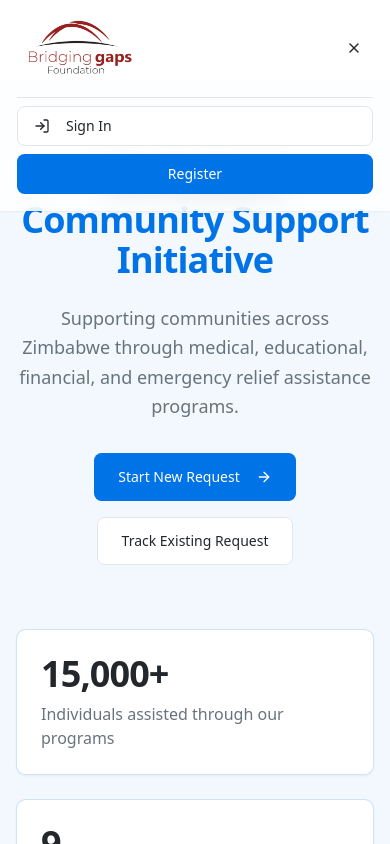
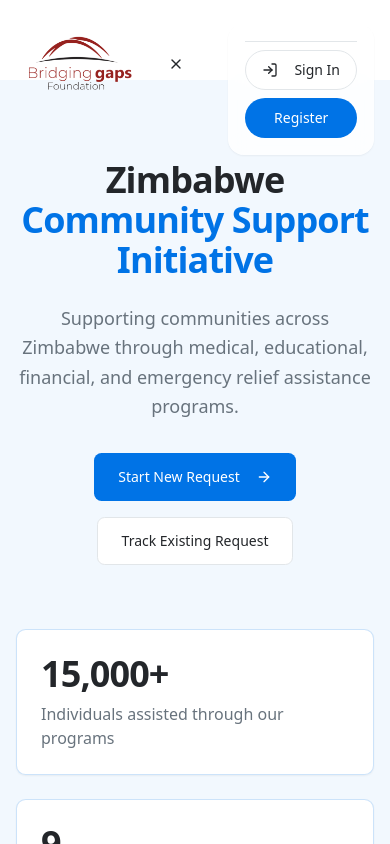
Before and after one commit to jpm7704/zimbabwe-chat-requestor, a React (Vite) app: page / in a window 390 px wide. Both pictures are taken after a click on the button 354 px from the left and 48 px from the top of the page. Shown: the top 844 px of the page. Built offline with nearby package versions, Linux system fonts and the light colour scheme.

Commit message:
Refactor: Improve navbar responsiveness and design
- Balance logo on navbar.
- Implement pill-shaped navbar on scroll.
- Detach pill to be standalone.

```diff
--- a/src/components/layout/MobileMenu.tsx
+++ b/src/components/layout/MobileMenu.tsx
@@ -21,10 +21,10 @@ const MobileMenu = ({ isOpen, onClose, userProfile, isAuthenticated }: MobileMen
   if (!isOpen) return null;
 
   return (
-    <div className="md:hidden glass dark:glass-dark animate-fade-in p-4">
+    <div className="md:hidden glass dark:glass-dark animate-fade-in p-4 mx-4 mt-2 rounded-2xl">
       <div className="flex flex-col space-y-3">
         {isAuthenticated && userProfile && (
-          <div className="p-3 border border-border rounded-md mb-2">
+          <div className="p-3 border border-border rounded-xl mb-2">
             <div className="font-medium">{userProfile?.first_name} {userProfile?.last_name}</div>
             <div className="text-sm text-muted-foreground">{formatRole(userProfile?.role || '')}</div>
           </div>
@@ -43,7 +43,7 @@ const MobileMenu = ({ isOpen, onClose, userProfile, isAuthenticated }: MobileMen
                 handleLogout();
                 onClose();
               }}
-              className="w-full"
+              className="w-full rounded-full"
             >
               <LogOut size={18} className="mr-2" />
               Sign Out
@@ -53,7 +53,7 @@ const MobileMenu = ({ isOpen, onClose, userProfile, isAuthenticated }: MobileMen
               <Button
                 variant="outline"
                 asChild
-                className="w-full justify-start"
+                className="w-full justify-start rounded-full"
               >
                 <Link to="/login" onClick={onClose}>
                   <LogIn size={18} className="mr-2" />
@@ -62,7 +62,7 @@ const MobileMenu = ({ isOpen, onClose, userProfile, isAuthenticated }: MobileMen
               </Button>
               <Button
                 asChild
-                className="w-full"
+                className="w-full rounded-full"
               >
                 <Link to="/register" onClick={onClose}>
                   Register
--- a/src/components/layout/Navbar.tsx
+++ b/src/components/layout/Navbar.tsx
@@ -2,7 +2,7 @@
 import { useState, useEffect } from "react";
 import { Link, useNavigate } from "react-router-dom";
 import { Button } from "@/components/ui/button";
-import { Menu, X, LogIn } from "lucide-react";
+import { Menu, X } from "lucide-react";
 import { useAuth } from "@/hooks/useAuth";
 import UserProfileDropdown from "./UserProfileDropdown";
 import MobileMenu from "./MobileMenu";
@@ -37,20 +37,23 @@ const Navbar = () => {
   };
 
   return (
-    <nav
-      className={`fixed top-0 left-0 right-0 z-50 transition-all duration-300 ${
+    <nav className="fixed top-0 left-0 right-0 z-50 flex justify-center pt-4">
+      <div
+        className={`container mx-auto px-4 transition-all duration-300 ${
           scrolled
-          ? "py-2 glass dark:glass-dark shadow-sm"
+            ? "glass dark:glass-dark shadow-lg rounded-full max-w-5xl py-2"
             : "py-4 bg-transparent"
         }`}
       >
-      <div className="container mx-auto px-4 flex items-center justify-between">
+        <div className="flex items-center justify-between">
           {/* Logo */}
-        <Link to="/" className="flex items-center gap-2">
+          <Link to="/" className="flex items-center">
             <img
               src="/lovable-uploads/a6e9fa53-7698-4f06-bf5e-8103cd940032.png"
               alt="Bridging Gaps Foundation Logo"
-            className="h-16 sm:h-20 w-auto"
+              className={`transition-all duration-300 ${
+                scrolled ? "h-12 w-auto" : "h-16 sm:h-20 w-auto"
+              }`}
             />
           </Link>
 
@@ -66,10 +69,14 @@ const Navbar = () => {
                 <Button
                   variant="outline"
                   asChild
+                  className="rounded-full"
                 >
                   <Link to="/login">Sign In</Link>
                 </Button>
-              <Button asChild>
+                <Button
+                  asChild
+                  className="rounded-full"
+                >
                   <Link to="/register">Register</Link>
                 </Button>
               </>
@@ -80,11 +87,12 @@ const Navbar = () => {
           <Button
             variant="ghost"
             size="icon"
-          className="md:hidden"
+            className="md:hidden rounded-full"
             onClick={toggleMobileMenu}
           >
             {mobileMenuOpen ? <X size={24} /> : <Menu size={24} />}
           </Button>
+        </div>
       </div>
 
       {/* Mobile Menu */}
```
Lines whose indentation alone changed are shown as unchanged.
